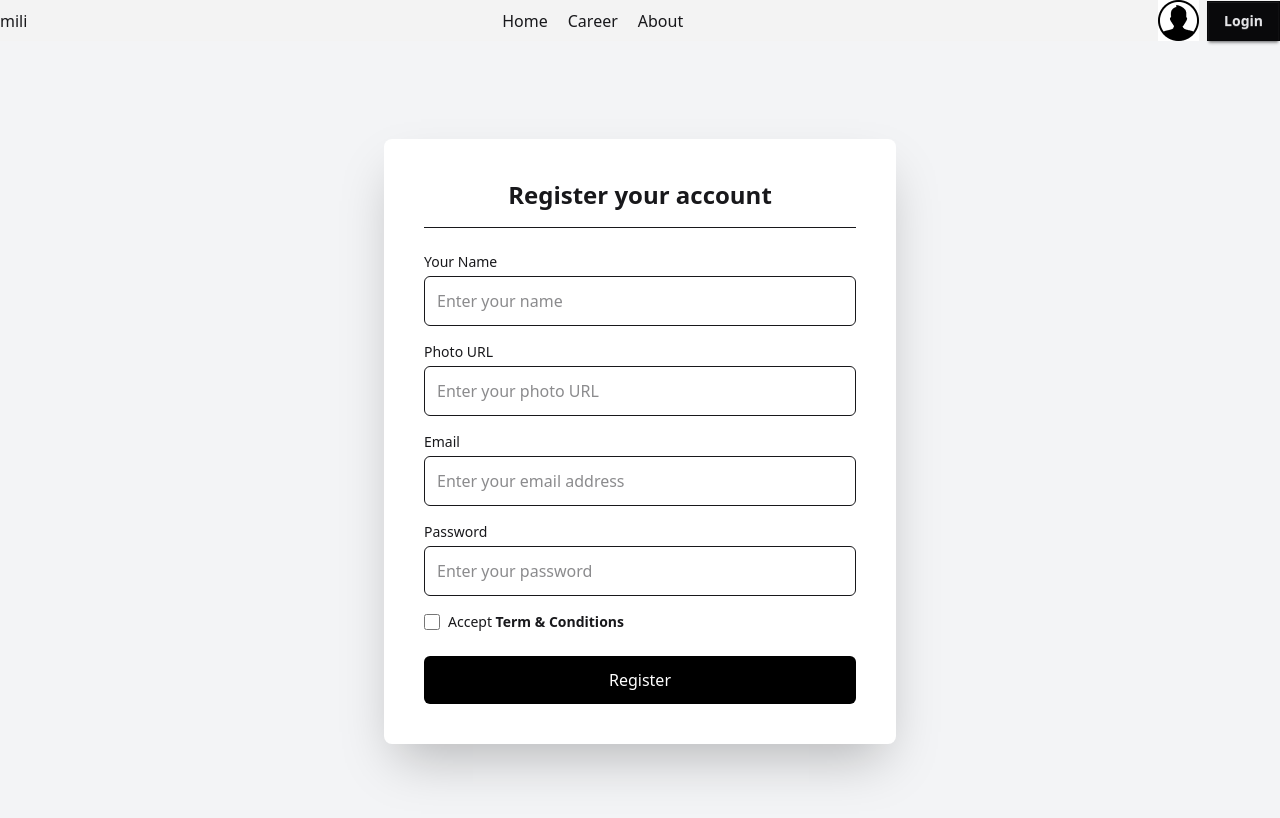
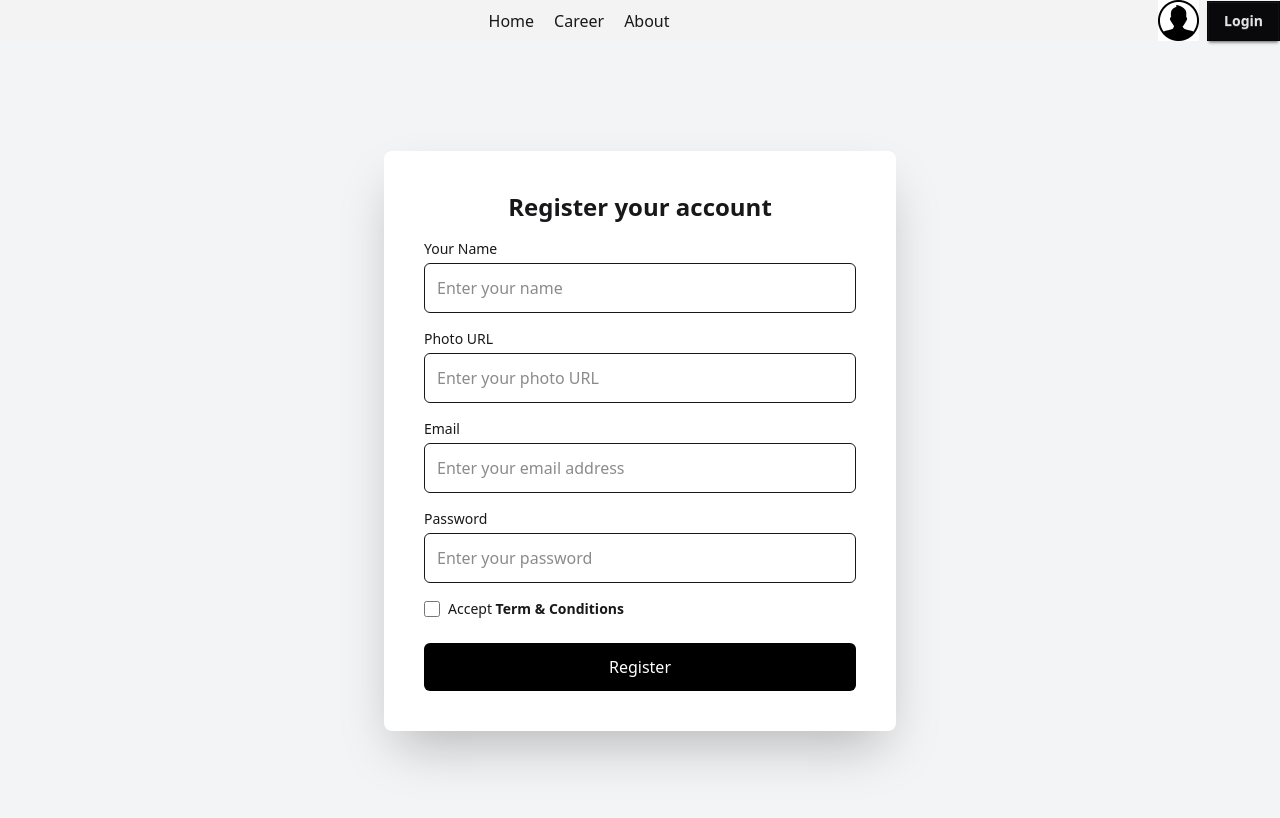
Before and after one commit to Mili-Akther/Dragon-News, a React (Vite) app: page /auth/register in a window 1280 px wide. Shown: the top 818 px of the page. Built offline with nearby package versions, Linux system fonts and the light colour scheme; no server answers.

Commit message:
Register user by using OnAuthStateChange

```diff
--- a/src/Components/Navbar.jsx
+++ b/src/Components/Navbar.jsx
@@ -6,7 +6,7 @@ const Navbar = () => {
   const {user}= useContext(AuthContext)
   return (
     <div className="flex justify-between items-center">
-      <div className="">{user.name}</div>
+      <div className="">{user && user.name}</div>
       <div className="nav space-x-5">
         <Link to="/">Home</Link>
         <Link to="career">Career</Link>
--- a/src/Pages/Register.jsx
+++ b/src/Pages/Register.jsx
@@ -1,17 +1,41 @@
-import React from "react";
+import React, { useContext } from "react";
+import { AuthContext } from "../provider/AuthProvider";
 
 const Register = () => {
+  const {createNewUser,setUser} = useContext(AuthContext)
+  const handleSubmit= (e)=> {
+    e.preventDefault();
+    // get form data
+    const form = new FormData(e.target);
+    const name = form.get("name");
+    const email = form.get("email");
+    const photo = form.get("photo");
+    const password = form.get("password");
+    console.log({name,email,photo,password});
+    createNewUser(email, password)
+      .then((result) => {
+        const user = result.user;
+        setUser(user)
+        console.log(user);
+      })
+      .catch((error) => {
+        const errorCode = error.code;
+        const errorMessage = error.message;
+        console.log(errorCode,errorMessage);
+      });
+  }
   return (
     <div className="flex justify-center items-center min-h-screen bg-gray-100">
       <div className="bg-white shadow-2xl rounded-lg p-10 w-full max-w-lg">
         <h2 className="text-2xl font-semibold text-center mb-4">
           Register your account
         </h2>
-        <hr className="mb-6" />
 
+        <form onSubmit={handleSubmit} action="">
           <div className="mb-4">
             <label className="block text-sm font-medium">Your Name</label>
             <input
+              name="name"
               type="text"
               className="w-full p-3 border rounded-md mt-1"
               placeholder="Enter your name"
@@ -22,6 +46,7 @@ const Register = () => {
             <label className="block text-sm font-medium">Photo URL</label>
             <input
               type="text"
+              name="photo"
               className="w-full p-3 border rounded-md mt-1"
               placeholder="Enter your photo URL"
             />
@@ -30,6 +55,7 @@ const Register = () => {
           <div className="mb-4">
             <label className="block text-sm font-medium">Email</label>
             <input
+              name="email"
               type="email"
               className="w-full p-3 border rounded-md mt-1"
               placeholder="Enter your email address"
@@ -39,6 +65,7 @@ const Register = () => {
           <div className="mb-4">
             <label className="block text-sm font-medium">Password</label>
             <input
+              name="password"
               type="password"
               className="w-full p-3 border rounded-md mt-1"
               placeholder="Enter your password"
@@ -55,6 +82,7 @@ const Register = () => {
           <button className="w-full bg-black text-white py-3 rounded-md">
             Register
           </button>
+        </form>
       </div>
     </div>
   );
--- a/src/provider/AuthProvider.jsx
+++ b/src/provider/AuthProvider.jsx
@@ -1,19 +1,38 @@
-import React, { createContext, useState } from 'react';
-import { useFormState } from 'react-dom';
-export const AuthContext = createContext()
-const AuthProvider = ({children}) => {
-    const [user, setUser] = useState({
-        name:"mili",
-        email:"akther@ma.com"
+import React, { createContext, useEffect, useState } from "react";
+import {
+  createUserWithEmailAndPassword,
+  getAuth,
+  onAuthStateChanged,
+} from "firebase/auth";
+import app from "../Firebase/firebase.config";
+export const AuthContext = createContext();
+const AuthProvider = ({ children }) => {
+  const auth = getAuth(app);
+  const [user, setUser] = useState(null);
+  console.log(user);
+
+  const createNewUser = (email, password) => {
+    return createUserWithEmailAndPassword(auth, email, password);
+  };
+
+  const authInfo = {
+    user,
+    setUser,
+    createNewUser,
+  };
+
+  useEffect(() => {
+    const unsubscribe = onAuthStateChanged(auth, (currentUser) => {
+      setUser(currentUser);
     });
-    const authInfo = {
-        user,
-        setUser,
-    }
-    return (
+    return () => {
+      unsubscribe();
+    };
+  }, []);
 
-        <AuthContext.Provider value={authInfo}>{children}</AuthContext.Provider>
-    );
+  return (
+    <AuthContext.Provider value={authInfo}>{children}</AuthContext.Provider>
+  );
 };
 
 export default AuthProvider;
```
Lines whose indentation alone changed are shown as unchanged.
